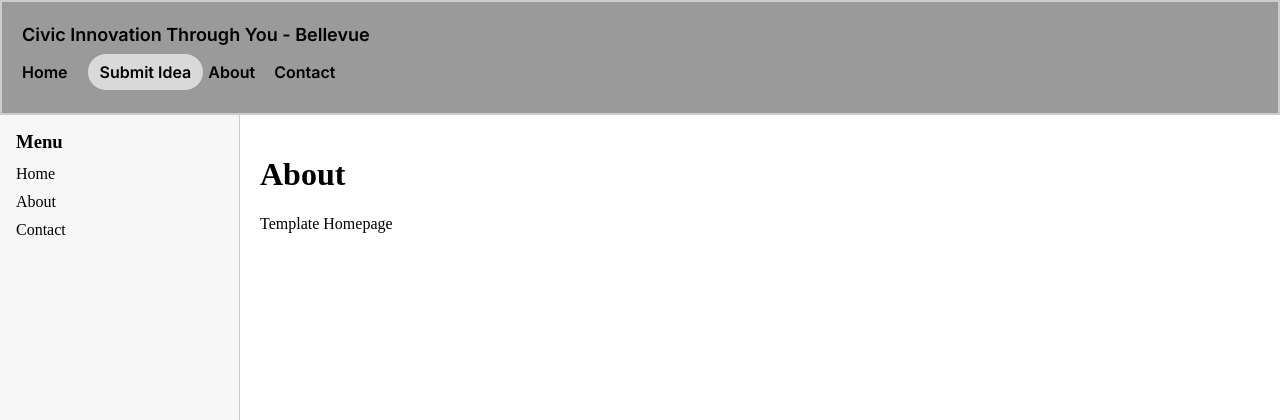
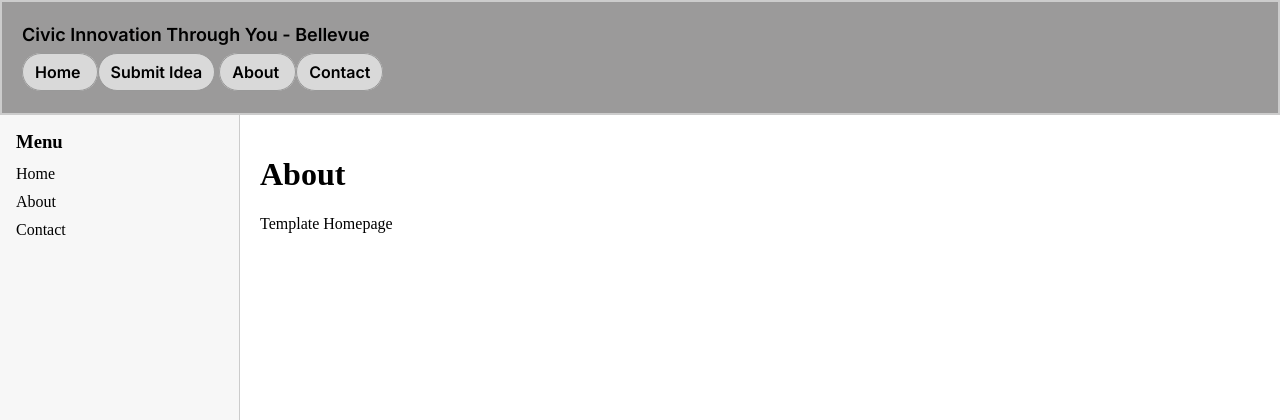
Before and after one commit to h-sheldon-smith/civic-innovation-through-you, a Django app: page /about in a window 1280 px wide. Shown: the top 420 px of the page. Run offline with Django 5.2, Linux system fonts and the light colour scheme.

Commit message:
Updated navbar.html template file

```diff
--- a/civic_innovation_through_you/templates/navbar.html
+++ b/civic_innovation_through_you/templates/navbar.html
@@ -1,16 +1,29 @@
 <nav class="navbar">
-    <div class="navbar-title">Civic Innovation Through You - Bellevue</div>
-    <div class="navbar-links">
+  <div class="navbar-title">Civic Innovation Through You - Bellevue</div>
+
+  <div class="navbar-links">
     {% url 'index' as index_url %}
-    <span>{% if request.path == index_url %}Home{% else %}<a href="{% url 'index' %}">Home</a>{% endif %}</span>
+    <a href="{% url 'index' %}"
+      class="nav-btn {% if request.path == index_url %}active{% endif %}">
+      Home
+    </a>
+
     <button type="button" class="nav-btn" id="open-modal">
         Submit Idea
     </button>
+
     {% url 'about' as about_url %}
-    <span>{% if request.path == about_url %}About{% else %}<a href="{% url 'about' %}">About</a>{% endif %}</span>
+    <a href="{% url 'about' %}"
+      class="nav-btn {% if request.path == about_url %}active{% endif %}">
+      About
+    </a>
+
     {% url 'contact' as contact_url %}
-    <span>{% if request.path == contact_url %}Contact{% else %}<a href="{% url 'contact' %}">Contact</a>{% endif %}</span>
-    </div>
+    <a href="{% url 'contact' %}"
+      class="nav-btn {% if request.path == contact_url %}active{% endif %}">
+      Contact
+    </a>
+  </div>
 </nav>
 
 <!-- Idea Submission Popup -->
```
